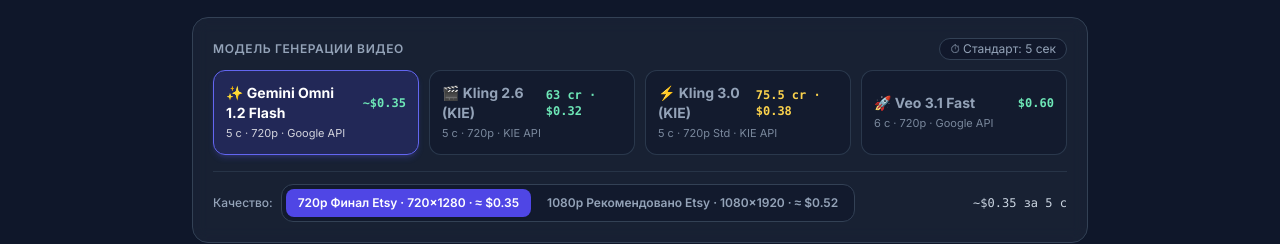
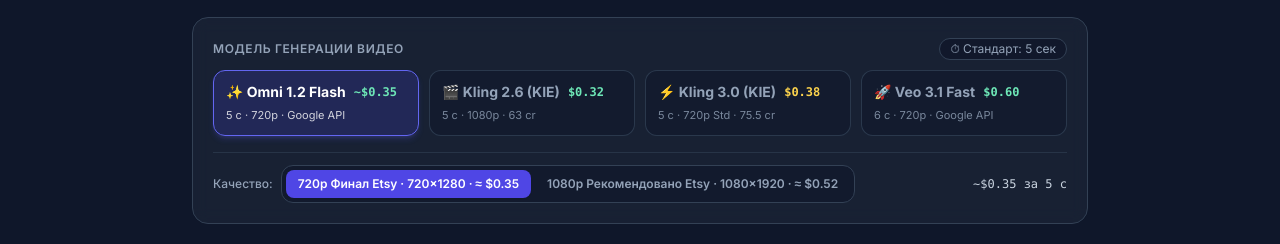
Before and after one commit to Azhy34/nana_banana, a React (Vite) app: page / in a window 1280 px wide. Both pictures are taken after a click on the button "Video". Shown: the part 274-518 px from the top of the page. Built offline with nearby package versions, Linux system fonts and the light colour scheme; no server answers.

Commit message:
Fix Kling 2.6 1080p label & clean up VideoTool engine selector cards

```diff
--- a/components/VideoTool.tsx
+++ b/components/VideoTool.tsx
@@ -412,59 +412,59 @@ export const VideoTool: React.FC<VideoToolProps> = ({ initialImage, onBack, gemi
                 <>
                   <button
                     onClick={() => handleEngineChange('omni')}
-                    className={`p-3 rounded-xl text-left border transition-all ${
+                    className={`p-3 rounded-xl text-left border transition-all flex flex-col justify-between gap-1.5 ${
                       engine === 'omni'
                         ? 'bg-indigo-600/20 border-indigo-500 text-white shadow-md shadow-indigo-500/20'
                         : 'bg-slate-900/50 border-slate-700/80 text-slate-400 hover:border-slate-600 hover:text-slate-200'
                     }`}
                   >
                     <div className="flex items-center justify-between gap-2">
-                      <span className="font-bold text-sm">✨ Gemini Omni 1.2 Flash</span>
-                      <span className="text-xs font-mono font-bold text-emerald-300">~${omniCost.toFixed(2)}</span>
+                      <span className="font-bold text-sm leading-tight">✨ Omni 1.2 Flash</span>
+                      <span className="text-xs font-mono font-bold text-emerald-300 shrink-0">~${omniCost.toFixed(2)}</span>
                     </div>
-                    <div className="text-[11px] opacity-80 mt-0.5">5 с · {resolution} · Google API</div>
+                    <div className="text-[11px] opacity-80">5 с · {resolution} · Google API</div>
                   </button>
                   <button
                     onClick={() => handleEngineChange('kling')}
-                    className={`p-3 rounded-xl text-left border transition-all ${
+                    className={`p-3 rounded-xl text-left border transition-all flex flex-col justify-between gap-1.5 ${
                       engine === 'kling'
                         ? 'bg-emerald-600/20 border-emerald-500 text-white shadow-md shadow-emerald-500/20'
                         : 'bg-slate-900/50 border-slate-700/80 text-slate-400 hover:border-slate-600 hover:text-slate-200'
                     }`}
                   >
                     <div className="flex items-center justify-between gap-2">
-                      <span className="font-bold text-sm">🎬 Kling 2.6 (KIE)</span>
-                      <span className="text-xs font-mono font-bold text-emerald-300">{klingCredits} cr · ${klingCost.toFixed(2)}</span>
+                      <span className="font-bold text-sm leading-tight">🎬 Kling 2.6 (KIE)</span>
+                      <span className="text-xs font-mono font-bold text-emerald-300 shrink-0">${klingCost.toFixed(2)}</span>
                     </div>
-                    <div className="text-[11px] opacity-80 mt-0.5">5 с · 720p · KIE API</div>
+                    <div className="text-[11px] opacity-80">5 с · 1080p · {klingCredits} cr</div>
                   </button>
                   <button
                     onClick={() => handleEngineChange('kling3')}
-                    className={`p-3 rounded-xl text-left border transition-all ${
+                    className={`p-3 rounded-xl text-left border transition-all flex flex-col justify-between gap-1.5 ${
                       engine === 'kling3'
                         ? 'bg-amber-600/20 border-amber-500 text-white shadow-md shadow-amber-500/20'
                         : 'bg-slate-900/50 border-slate-700/80 text-slate-400 hover:border-slate-600 hover:text-slate-200'
                     }`}
                   >
                     <div className="flex items-center justify-between gap-2">
-                      <span className="font-bold text-sm">⚡ Kling 3.0 (KIE)</span>
-                      <span className="text-xs font-mono font-bold text-amber-300">{kling3Credits} cr · ${kling3Cost.toFixed(2)}</span>
+                      <span className="font-bold text-sm leading-tight">⚡ Kling 3.0 (KIE)</span>
+                      <span className="text-xs font-mono font-bold text-amber-300 shrink-0">${kling3Cost.toFixed(2)}</span>
                     </div>
-                    <div className="text-[11px] opacity-80 mt-0.5">5 с · {kling3Mode === 'pro' ? '1080p Pro' : '720p Std'} · KIE API</div>
+                    <div className="text-[11px] opacity-80">5 с · {kling3Mode === 'pro' ? '1080p Pro' : '720p Std'} · {kling3Credits} cr</div>
                   </button>
                   <button
                     onClick={() => handleEngineChange('veo')}
-                    className={`p-3 rounded-xl text-left border transition-all ${
+                    className={`p-3 rounded-xl text-left border transition-all flex flex-col justify-between gap-1.5 ${
                       engine === 'veo'
                         ? 'bg-purple-600/20 border-purple-500 text-white shadow-md shadow-purple-500/20'
                         : 'bg-slate-900/50 border-slate-700/80 text-slate-400 hover:border-slate-600 hover:text-slate-200'
                     }`}
                   >
                     <div className="flex items-center justify-between gap-2">
-                      <span className="font-bold text-sm">🚀 Veo 3.1 Fast</span>
-                      <span className="text-xs font-mono font-bold text-emerald-300">${veoCost.toFixed(2)}</span>
+                      <span className="font-bold text-sm leading-tight">🚀 Veo 3.1 Fast</span>
+                      <span className="text-xs font-mono font-bold text-emerald-300 shrink-0">${veoCost.toFixed(2)}</span>
                     </div>
-                    <div className="text-[11px] opacity-80 mt-0.5">6 с · 720p · Google API</div>
+                    <div className="text-[11px] opacity-80">6 с · 720p · Google API</div>
                   </button>
                 </>
               );
@@ -473,8 +473,7 @@ export const VideoTool: React.FC<VideoToolProps> = ({ initialImage, onBack, gemi
         </div>
 
         {engine === 'kling3' && (
-          <div className="flex flex-wrap items-center justify-between gap-3 pt-3 border-t border-slate-700/60">
-            <div className="flex flex-wrap items-center gap-2">
+          <div className="flex flex-wrap items-center gap-2 pt-3 border-t border-slate-700/60">
             <span className="text-xs text-slate-400 font-medium">Качество Kling 3.0:</span>
             <div className="inline-flex flex-wrap bg-slate-900/60 p-1 rounded-xl border border-slate-700 gap-1">
               <button
@@ -498,10 +497,6 @@ export const VideoTool: React.FC<VideoToolProps> = ({ initialImage, onBack, gemi
                 {`1080p Pro · ${getKling3Credits(5, 'pro')} cr · $${getKling3CostUsd(5, 'pro').toFixed(2)}`}
               </button>
             </div>
-            </div>
-            <span className="text-xs font-mono text-amber-300">
-              {getKling3Credits(5, kling3Mode)} cr · ${getKling3CostUsd(5, kling3Mode).toFixed(2)} за 5 с
-            </span>
           </div>
         )}
 
--- a/services/kieService.ts
+++ b/services/kieService.ts
@@ -384,7 +384,7 @@ export async function generateKieVideo(
     ? Number(((kling3Mode === 'pro' ? 20.2 : 15.1) * durationNum).toFixed(1))
     : (durationStr === '10' ? 126 : 63);
   const cost = Number((estimatedCredits * KIE_USD_PER_CREDIT).toFixed(4));
-  const logResolution = isKling3 && kling3Mode === 'pro' ? '1080p' : '720p';
+  const logResolution = isKling3 ? (kling3Mode === 'pro' ? '1080p' : '720p') : '1080p';
 
   const validation = validateModelInput({
     modelId,
--- a/shared/modelContracts.ts
+++ b/shared/modelContracts.ts
@@ -165,7 +165,7 @@ export const MODEL_CAPABILITIES: Record<string, ModelCapability> = {
     provider: 'kie',
     kind: 'video',
     aspectRatios: ['9:16', '4:5', '3:4', '1:1', '4:3', '16:9'],
-    resolutions: ['720p'],
+    resolutions: ['1080p'],
     maxRefs: 1,
     refField: 'image_urls',
     maxPromptChars: 2500,
```
Lines whose indentation alone changed are shown as unchanged.
